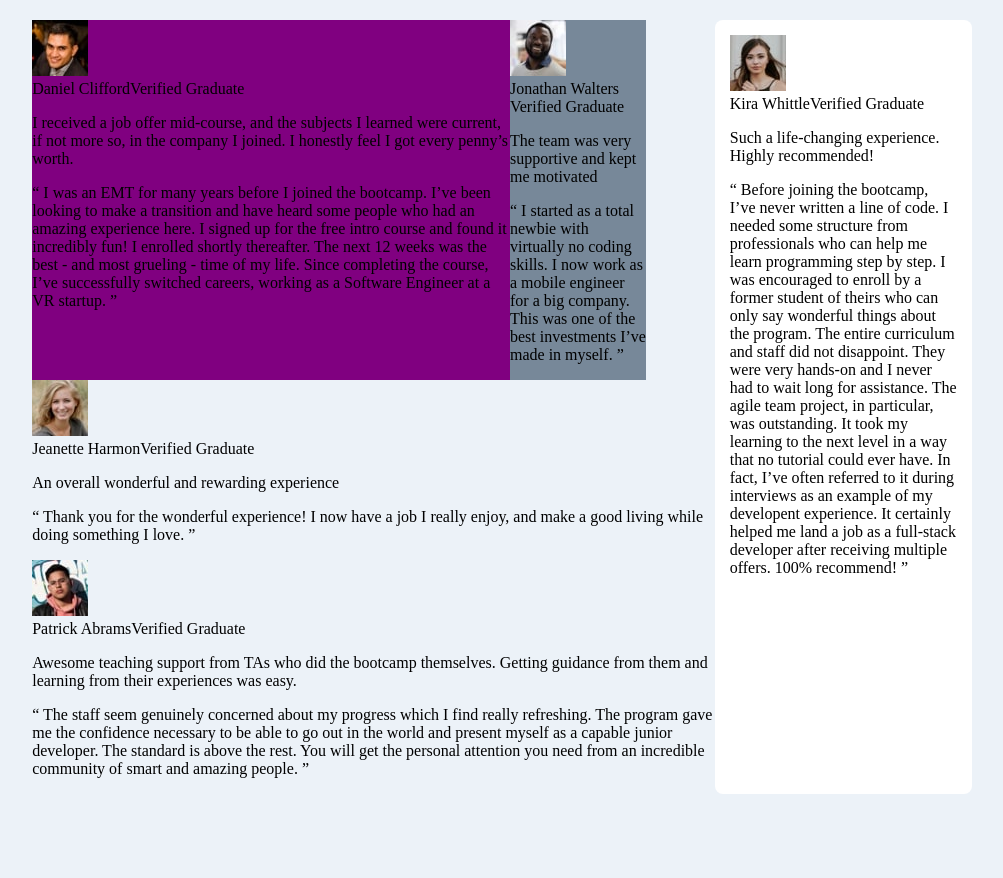
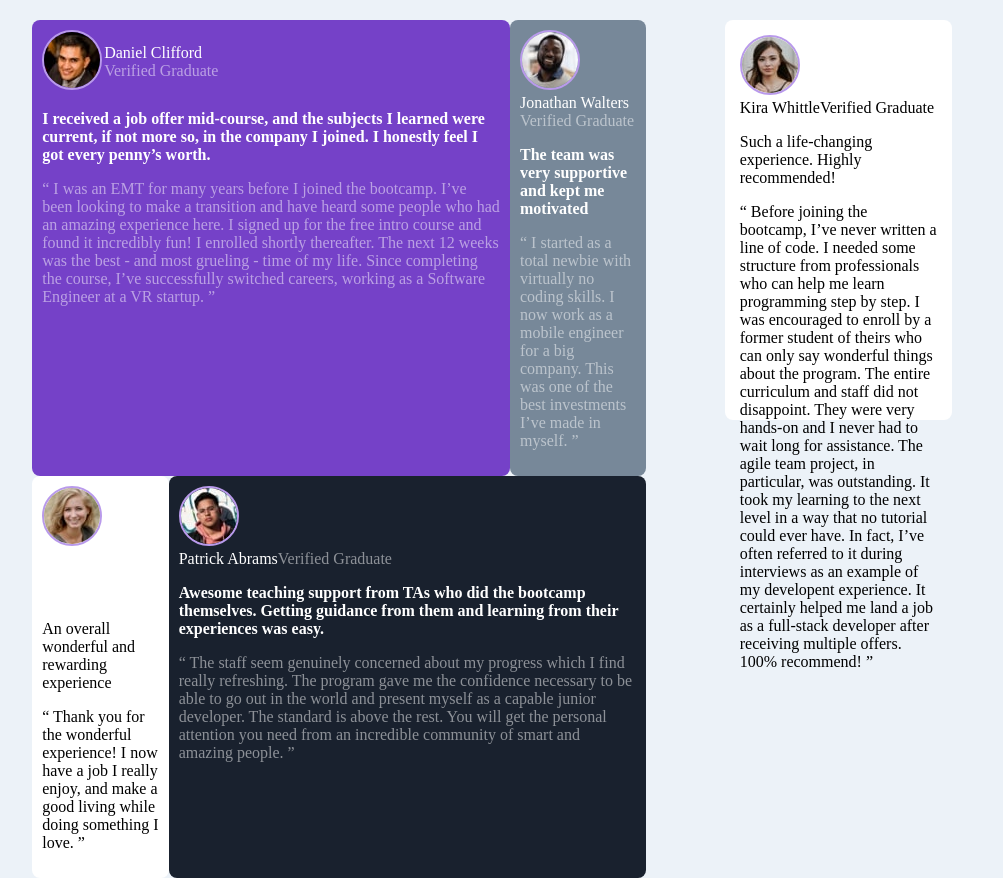
Before and after one commit to rnafula/testimonials-grid-section-main, a plain HTML site: page index.html in a window 1280 px wide. Shown: the whole page, without its empty margins (39-1042 px from the left). Before the commit the page ends 814 px from the top, so only its background shows below. Drawn offline with Linux system fonts and the light colour scheme.

Commit message:
structuring

```diff
--- a/index.html
+++ b/index.html
@@ -14,12 +14,14 @@
     <div class="overall-first">
       <div class="first-one">
         <div class="first-one-1">
-          <div><img src="/testimonials-grid-section-main/images/image-daniel.jpg" alt=""></div>
-         <div><span>Daniel Clifford</span><span>Verified Graduate</span></div>
-        <p> I received a job offer mid-course, and the subjects I learned were current, if not more so,
+          <div class="image_name">
+          <div><img class="image_style" src="/images/image-daniel.jpg"  alt=""></div>
+         <div class="spancontent"><span class="name">Daniel Clifford</span><span class="verified">Verified Graduate</span></div>
+         </div>
+        <p class="first-paragraph"> I received a job offer mid-course, and the subjects I learned were current, if not more so,
         in the company I joined. I honestly feel I got every penny’s worth.
         </p>
-        <p>
+        <p class="second-paragraph">
         “ I was an EMT for many years before I joined the bootcamp. I’ve been looking to make a
         transition and have heard some people who had an amazing experience here. I signed up
         for the free intro course and found it incredibly fun! I enrolled shortly thereafter.
@@ -28,41 +30,41 @@
         </p>
         </div>
       <div class="first-one-2">
-          <div><img src="/testimonials-grid-section-main/images/image-jonathan.jpg" alt=""></div>
-          <div><span>Jonathan Walters</span><span> Verified Graduate</span></div>
+          <div><img class="image_style" src="/images/image-jonathan.jpg" alt=""></div>
+          <div class="spancontent"><span class="name">Jonathan Walters</span><span class="verified"> Verified Graduate</span></div>
 
-         <p> The team was very supportive and kept me motivated</p>
-         <p>“ I started as a total newbie with virtually no coding skills. I now work as a mobile engineer
+         <p class="first-paragraph"> The team was very supportive and kept me motivated</p>
+         <p class="second-paragraph">“ I started as a total newbie with virtually no coding skills. I now work as a mobile engineer
           for a big company. This was one of the best investments I’ve made in myself. ”</p>
       </div>
       </div>
       <div class="first-two">
         <div class="first-two-1">
-          <div><img src="/testimonials-grid-section-main/images/image-jeanette.jpg" alt=""></div>
-        <div><span>Jeanette Harmon</span><span>Verified Graduate</span></div>
-      <p>An overall wonderful and rewarding experience</p>
-      <p>
+          <div><img class="image_style" src="/images/image-jeanette.jpg" alt=""></div>
+        <div><span class="name">Jeanette Harmon</span><span class="verified">Verified Graduate</span></div>
+      <p id="firstparagraph" >An overall wonderful and rewarding experience</p>
+      <p id="secondparagraph">
         “ Thank you for the wonderful experience! I now have a job I really enjoy, and make a good living
         while doing something I love. ”</p>
+        </div>
         <div class="first-two-2">
           <div>
-            <img src="/testimonials-grid-section-main/images/image-patrick.jpg" alt="">
+            <img class="image_style" src="/images/image-patrick.jpg" alt="">
         </div>
-        <div><span> Patrick Abrams</span><span>Verified Graduate</span></div>
-      <p> Awesome teaching support from TAs who did the bootcamp themselves. Getting guidance from them and
+        <div><span class="name"> Patrick Abrams</span><span class="verified">Verified Graduate</span></div>
+      <p class="first-paragraph"> Awesome teaching support from TAs who did the bootcamp themselves. Getting guidance from them and
         learning from their experiences was easy.</p>
-      <p>  “ The staff seem genuinely concerned about my progress which I find really refreshing. The program
+      <p class="second-paragraph">  “ The staff seem genuinely concerned about my progress which I find really refreshing. The program
         gave me the confidence necessary to be able to go out in the world and present myself as a capable
         junior developer. The standard is above the rest. You will get the personal attention you need from
         an incredible community of smart and amazing people. ”</p>
       </div>
     </div>
     </div>
-    </div>
 
     <div class="overall-second">
     <div class="third">
-      <div><img src="/testimonials-grid-section-main/images/image-kira.jpg" alt=""></div>
+      <div><img class="image_style" src="/images/image-kira.jpg" alt=""></div>
       <div><span>  Kira Whittle</span><span>Verified Graduate</span></div>
       <p>  Such a life-changing experience. Highly recommended!</p>
       <p>“ Before joining the bootcamp, I’ve never written a line of code. I needed some structure from
@@ -76,8 +78,7 @@
     </div>
     </div>
   </div>
-  </div>
-  </div>
+
 
 
 
--- a/style.css
+++ b/style.css
@@ -1,3 +1,6 @@
+*{
+    box-sizing:border-box;
+}
 body{
     background-color:  hsl(210, 46%, 95%);
 }
@@ -5,7 +8,9 @@ body{
     display:flex;
     flex-direction: row;
     width:90%;
-    margin: 20px auto;
+    height:400px;
+    margin:20px auto;
+    gap:10px;
 
 }
 .overall-first{
@@ -21,13 +26,71 @@ body{
 .first-one-1{
     width:70%;
     height:auto;
-    background-color:purple ;
+    background-color:hsl(263, 55%, 52%) ;
+    border-radius: 8px;
+    padding: 10px;
+}
+.image_name{
+    display:flex;
+    gap:2px;
+
+}
+.image_style{
+    border-radius:100%;
+    border:2px solid rgb(185, 154, 235);
+}
+.spancontent{
+    display:flex;
+    flex-direction:column;
+    justify-content: center;
+}
+.name{
+    color: hsl(0, 0%, 100%)
+}
+.verified{
+    color: hsl(0, 0%, 100%);
+    opacity:50%;
+
+}
+.first-paragraph{
+    color:hsl(0, 0%, 100%);
+    font-weight:600;
+
+
+}
+.second-paragraph{
+    color:hsl(0, 0%, 100%);
+    opacity:50%;
+
 }
 .first-one-2{
     width:20%;
     height:auto;
-    background-color:lightslategray ;
+    background-color:lightslategray;
+    border-radius: 8px;
+    padding: 10px;
 }
+.first-two{
+    display:flex;
+    flex-direction: row;
+
+}
+.first-two-1{
+    width:20%;
+    height:auto;
+    background-color:hsl(0, 0%, 100%);
+    border-radius: 8px;
+    padding: 10px;
+
+}
+.first-two-2{
+    width:70%;
+    height:auto;
+    background-color:hsl(219, 29%, 14%) ;
+    border-radius: 8px;
+    padding: 10px;
+}
+
 .overall-second{
     width:20%;
     background-color: hsl(0, 0%, 100%);
```
